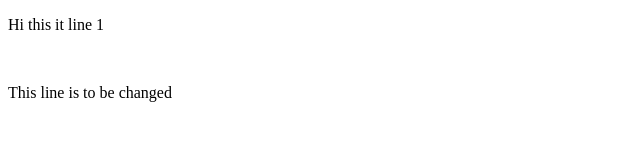
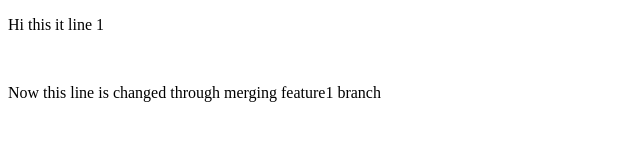
Before and after one commit to shaariq-urlakalangu/testGit, a plain HTML site: page index.html in a window 1280 px wide. Shown: the whole page, without its empty margins (0-640 px from the left). Drawn offline with Linux system fonts and the light colour scheme.

Commit message:
nextBranch

```diff
--- a/index.html
+++ b/index.html
@@ -8,6 +8,6 @@
 <body>
     <p>Hi this it line 1</p>
     <br>
-    <p>This line is to be changed</p>
+    <p>Now this line is changed through merging feature1 branch</p>
 </body>
 </html>
```
